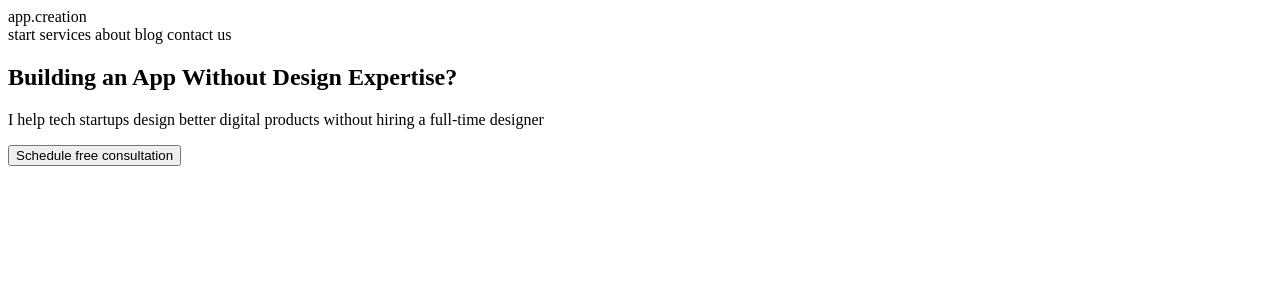
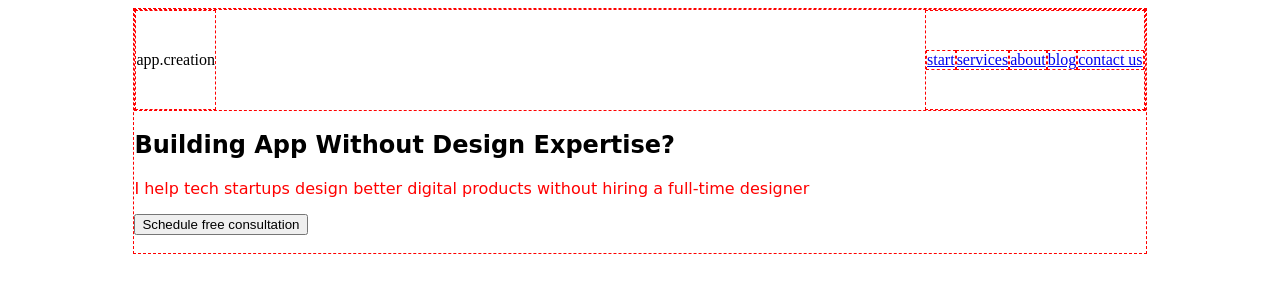
Before and after one commit to WebHeroSchool/Doska_, a plain HTML site: page index.html in a window 1280 px wide. Drawn offline with Linux system fonts and the light colour scheme.

Commit message:
добавлены измения в index и style

```diff
--- a/index.html
+++ b/index.html
@@ -4,26 +4,30 @@
  <meta charset="utf 8">
  <title>Мой первый сайт</title>
 </head>
+<link rel="stylesheet" href="./style.css">
 <body>
- <header class="header">
- <div class="logo">app.creation</div>
- <nav class="header__content">
- <a class="header__elem">start</a>
- <a class="header__elem">services</a>
- <a class="header__elem">about</a>
- <a class="header__elem">blog</a>
- <a class="header__elem">contact us</a>
- </nav>
- </header>
+  <div class="wrapper">
+   <header class="header">
+    <div class="logo">app.creation</div>
+    <nav class="menu">
+     <a class="menu__item" href="#">start</a>
+     <a class="menu__item" href="#">services</a>
+     <a class="menu__item" href="#">about</a>
+     <a class="menu__item" href="#">blog</a>
+     <a class="menu__item" href="#">contact us</a>
+     </nav>
+    </header>
  <section class="buikding__section">
  <main class="main">
- <h1 class="buikding__title">Building an App Without Design Expertise?</h1>
+ <h1 class="buikding__title">Building App Without Design Expertise?</h1>
  <p class="buikding__description">I help tech startups design better digital products
-without
-hiring a full-time designer</p>
- <button class="buikding__button">Schedule free consultation</button>
- </main>
+without hiring a full-time designer</p>
+ <button class="buikding__button"type="button" name="button">Schedule free consultation</button>
+</main>
+ <div class="image-content">
+ <img class="image-content__image" src="" alt="">
+ </div>
  </section>
-</header>
+ </div>
 </body>
 </html>
--- a/style.css
+++ b/style.css
@@ -5,3 +5,65 @@ p {
   font-family: 'Pacifico', cursive;
   color: red;
 }
+
+
+.main-section {
+ margin: auto;
+ width: 80%;
+ border: dashed 1px red;
+}
+
+.wrapper {
+ margin: auto;
+ width: 80%;
+ border: dashed 1px red;
+}
+
+.header {
+ border: dashed 1px red;
+}
+
+.logo, .menu {
+ border: dashed 1px red;
+}
+
+.logo, .menu {
+ display: inline-block;
+ border: dashed 1px red;
+}
+
+.logo {
+ margin-right: 63%;
+}
+
+.header {
+ display: flex;
+}
+
+.header {
+ display: flex;
+ justify-content: space-between;
+}
+
+.logo {
+ padding: 40px 0;
+}
+
+.header {
+display: flex;
+justify-content: space-between;
+}
+
+.menu {
+ display: flex;
+ align-items: center;
+}
+
+.menu__item {
+  width: auto;
+ border: dashed 1px red;
+}
+
+.menu__item:last-child {
+ padding-right: 0;
+}
```
